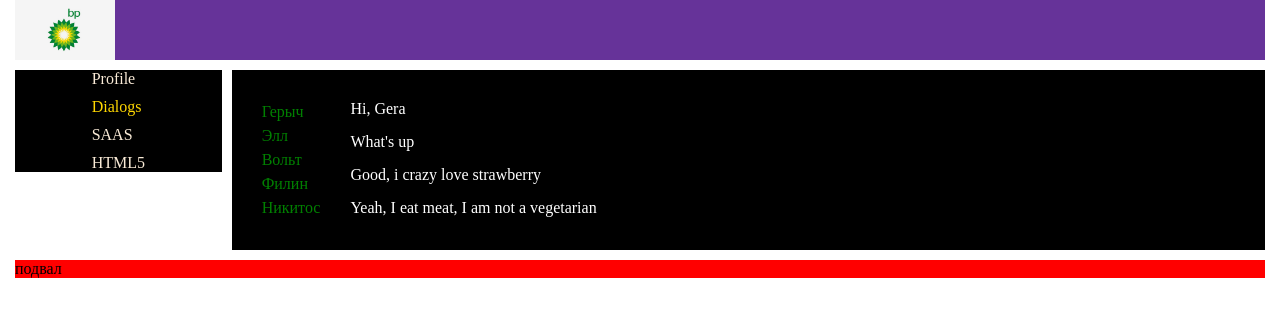
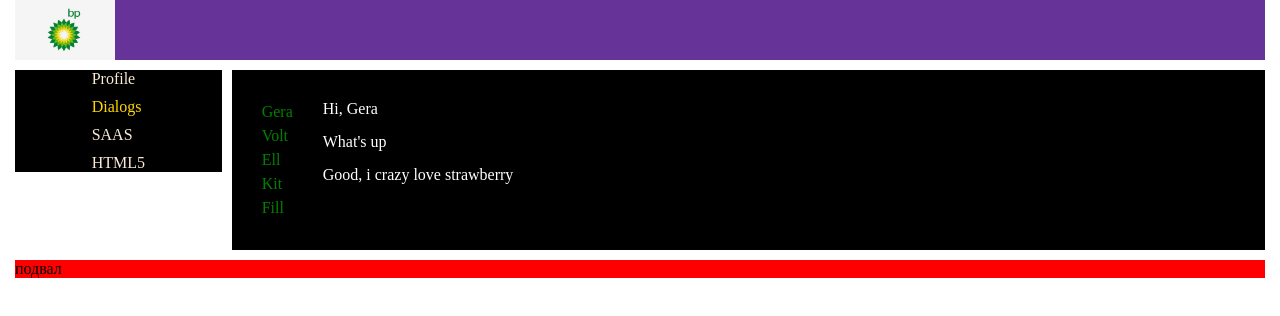
Before and after one commit to Hennadii-Chikunov/react-app, a React (Create React App) app: page /dialogs in a window 1280 px wide. Shown: the top 316 px of the page. Built offline with nearby package versions, Linux system fonts and the light colour scheme.

Commit message:
Merged main fixed conflict.

```diff
--- a/src/components/Dialogs/Dialogs.jsx
+++ b/src/components/Dialogs/Dialogs.jsx
@@ -1,34 +1,49 @@
 import classes from "./Dialogs.module.scss";
 import {NavLink} from "react-router-dom";
 
-const Dialogs = () => {
 const DialogItem = (props) => {
     let path = '/dialogs/' + props.id;
+
     return (
         <div className={classes.item}>
             <NavLink to={ path }>{props.name}</NavLink>
             </div>
     )
 }
+
 const Message = (props) => {
     return (
         <div className={classes.message}>{props.message}</div>
     )
 }
+
+
+
+const Dialogs = () => {
+
+    let dialogs = [
+        {id:1, name: 'Gera'},
+        {id:2, name: 'Volt'},
+        {id:3, name: 'Ell'},
+        {id:4, name: 'Kit'},
+        {id:5, name: 'Fill'}
+    ]
+
+    let messages = [
+        {id:1, message: 'Hi, Gera'},
+        {id:2, message: "What's up"},
+        {id:3, message: "Good, i crazy love strawberry"}
+    ]
+
+    let dialogsElements = dialogs.map( dialog => <DialogItem name={dialog.name} id={dialog.id} /> );
+    let messagesElements = messages.map( message => <Message message={message.message} /> );
     return (
         <section className={classes.dialogs}>
             <div className={classes.dialogsItems}>
-                    <DialogItem name='Герыч' id='Gera'/>
-                    <DialogItem name='Элл' id='Ell'/>
-                    <DialogItem name='Вольт' id='Volt'/>
-                    <DialogItem name='Филин' id='Fill'/>
-                    <DialogItem name='Никитос' id='Kit'/>
+                { dialogsElements }
             </div>
             <div className={classes.messages}>
-               <Message message='Hi, Gera'/>
-                <Message message="What's up"/>
-                <Message message="Good, i crazy love strawberry"/>
-                <Message message='Yeah, I eat meat, I am not a vegetarian'/>
+                { messagesElements }
             </div>
         </section>
     );
```
Lines whose indentation alone changed are shown as unchanged.
